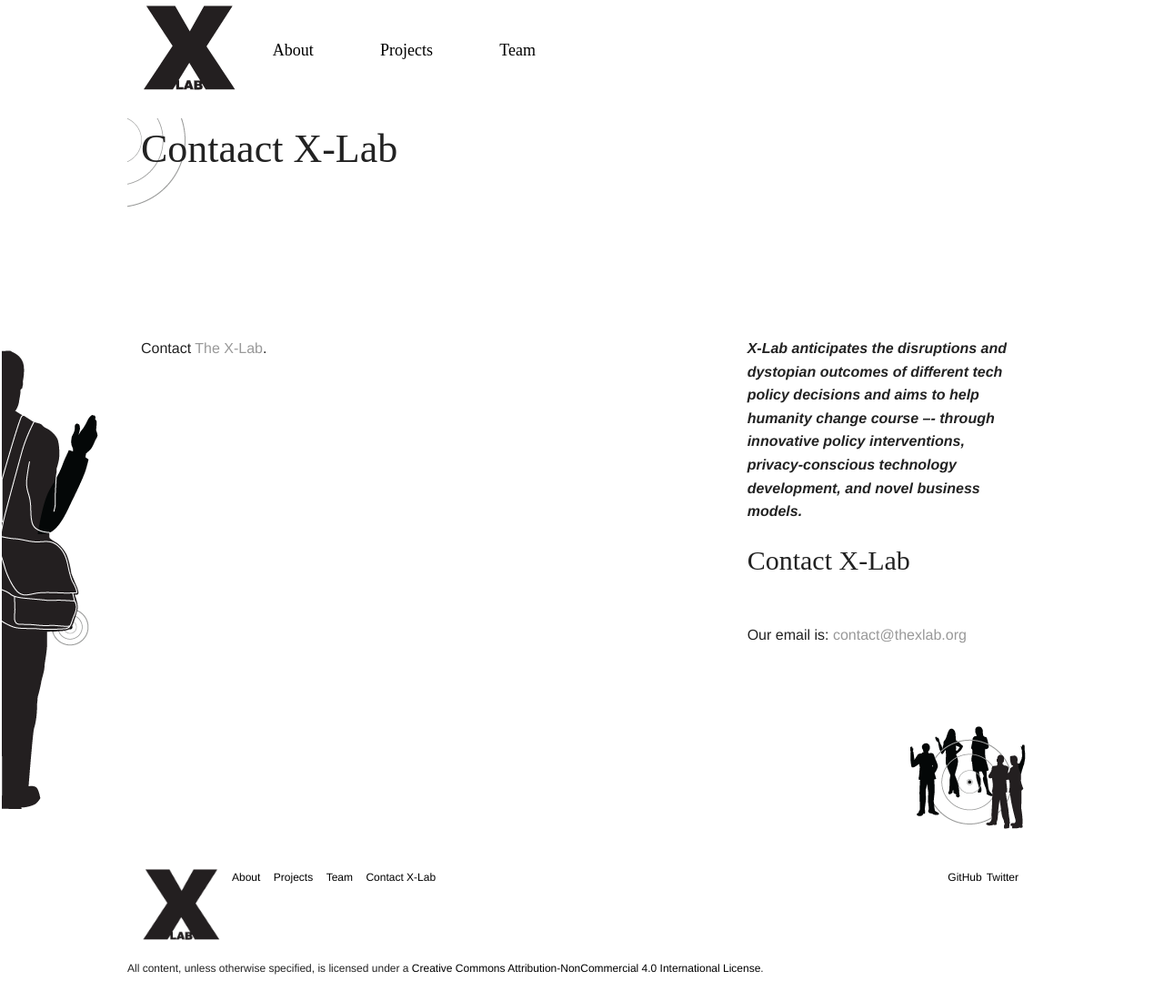
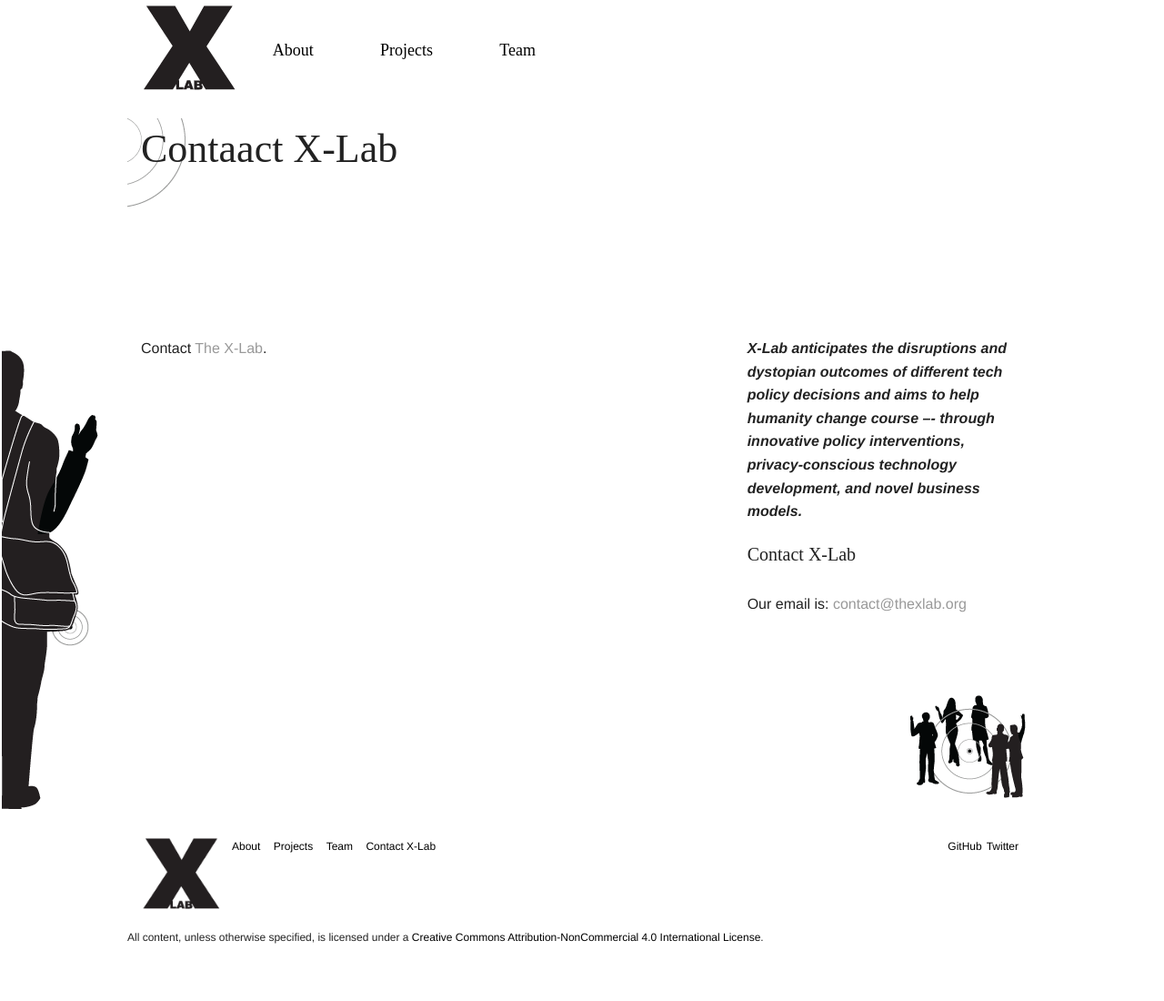
Before and after one commit to xlabrocks/X-Lab-Site, a Jekyll site: the page built from x-lab.org/forms/index.md, in a window 1280 px wide. Shown: the whole page at 91% size. Built offline with Jekyll 4.4.1, drawn with Linux system fonts in a browser that asks for light colours; nearby versions of some CDN libraries; some web fonts are replaced; library files that are not in the unit come from our copies; after the commit the page ends 1066 px from its top, so only the background shows below that.

Commit message:
Eliminated paragraph.

```diff
--- a/x-lab.org/_includes/right-aside.html
+++ b/x-lab.org/_includes/right-aside.html
@@ -2,9 +2,8 @@
   <div class="block">
 
     <p><strong><i>X-Lab anticipates the disruptions and dystopian outcomes of different tech policy decisions and aims to help humanity change course –- through innovative policy interventions, privacy-conscious technology development, and novel business models.</i></strong></p>
-    <h2>Contact X-Lab</h2>
+    <h3>Contact X-Lab</h3>
     <div class="content">
-      <p></p>
          <p>Our email is: <a href="mailto:contact@thexlab.org">contact@thexlab.org</a></p>
       </p>
     </div>
```
